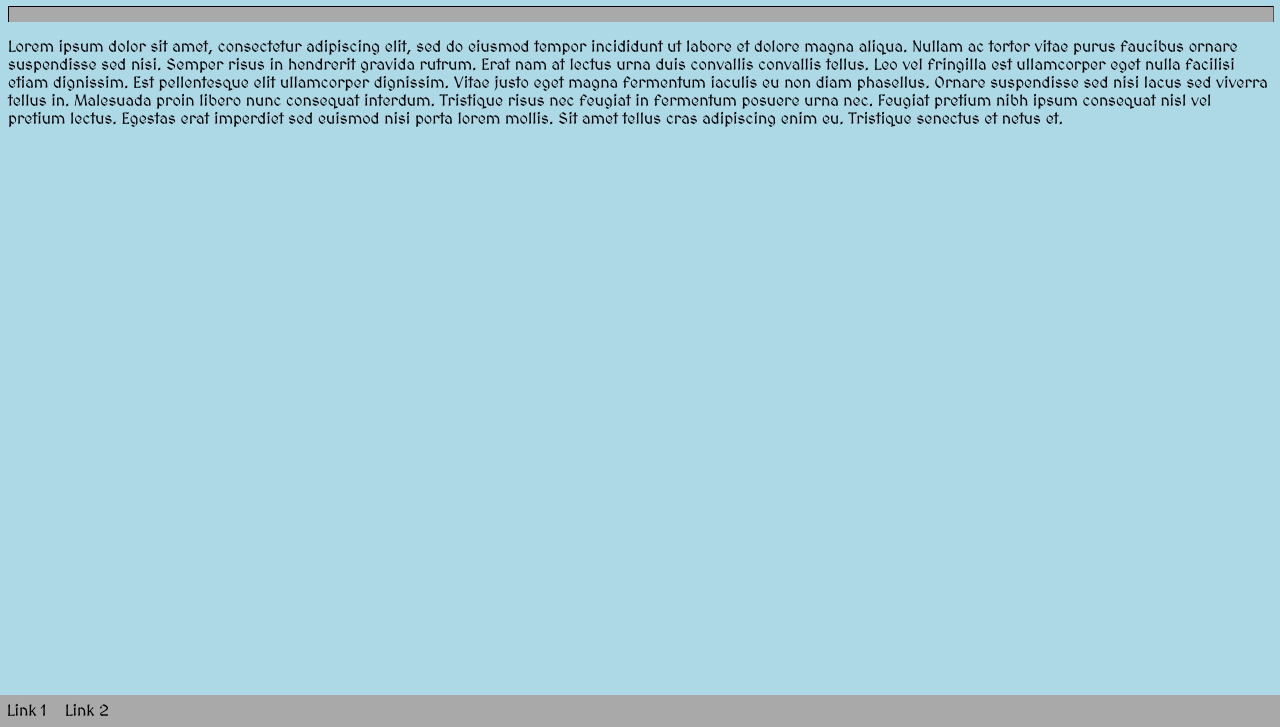
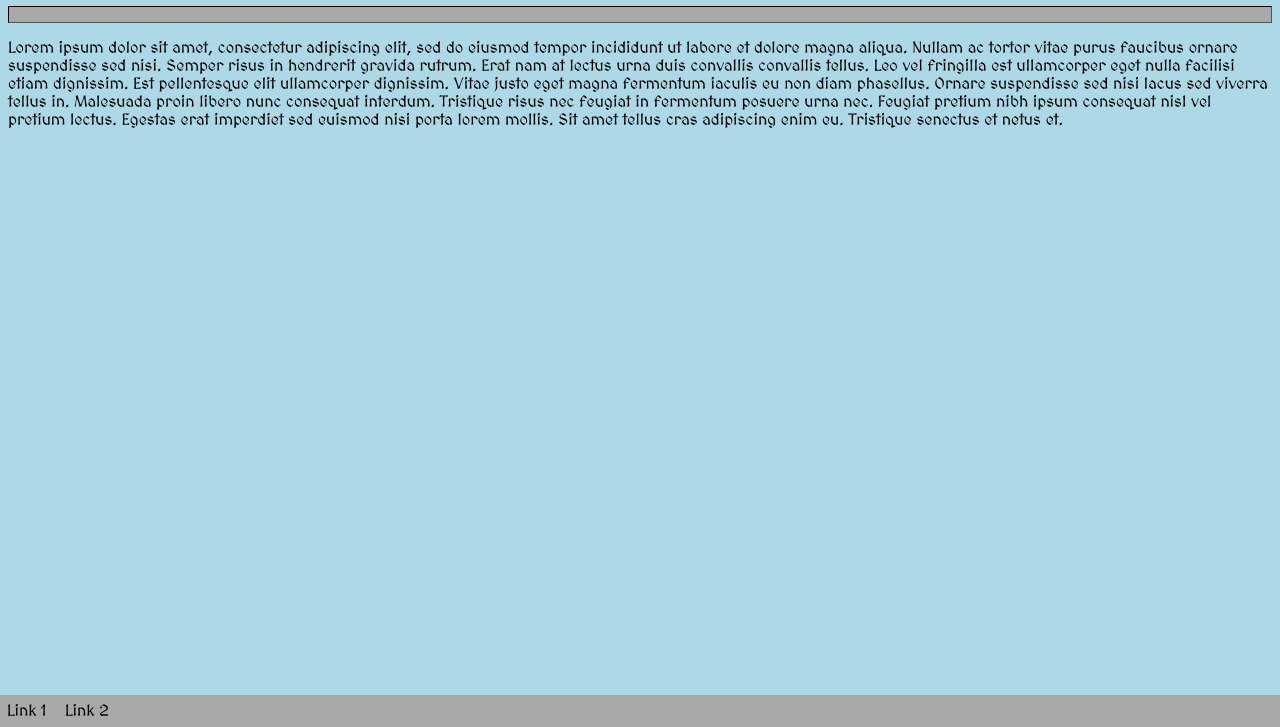
Before and after one commit to joseramirezjimenez/Assessmant-2, a plain HTML site: page index.html in a window 1280 px wide. Shown: the part 73-800 px from the top of the page. Drawn offline with Linux system fonts and the light colour scheme.

Commit message:
change some stuff in main.css.

```diff
--- a/index.html
+++ b/index.html
@@ -25,7 +25,7 @@
     <body>
             <h1>Jose Ramirez</h1>
 
-            <hr size="#" width="#">
+            <hr>
 
         <p>Lorem ipsum dolor sit amet, consectetur adipiscing elit, sed do eiusmod tempor incididunt ut labore et dolore magna aliqua. Nullam ac tortor vitae purus faucibus ornare suspendisse sed nisi. Semper risus in hendrerit gravida rutrum. Erat nam at lectus urna duis convallis convallis tellus. Leo vel fringilla est ullamcorper eget nulla facilisi etiam dignissim. Est pellentesque elit ullamcorper dignissim. Vitae justo eget magna fermentum iaculis eu non diam phasellus. Ornare suspendisse sed nisi lacus sed viverra tellus in. Malesuada proin libero nunc consequat interdum. Tristique risus nec feugiat in fermentum posuere urna nec. Feugiat pretium nibh ipsum consequat nisl vel pretium lectus. Egestas erat imperdiet sed euismod nisi porta lorem mollis. Sit amet tellus cras adipiscing enim eu. Tristique senectus et netus et.</p>
         <!-- YOUR HTML HERE -->
--- a/main.css
+++ b/main.css
@@ -15,7 +15,6 @@ body {
     font-family: 'MedievalSharp', cursive;
    }
 hr {
-    width: 100%;
     height: 15px;
     background-color: darkgray;
     border-color: black;
```
